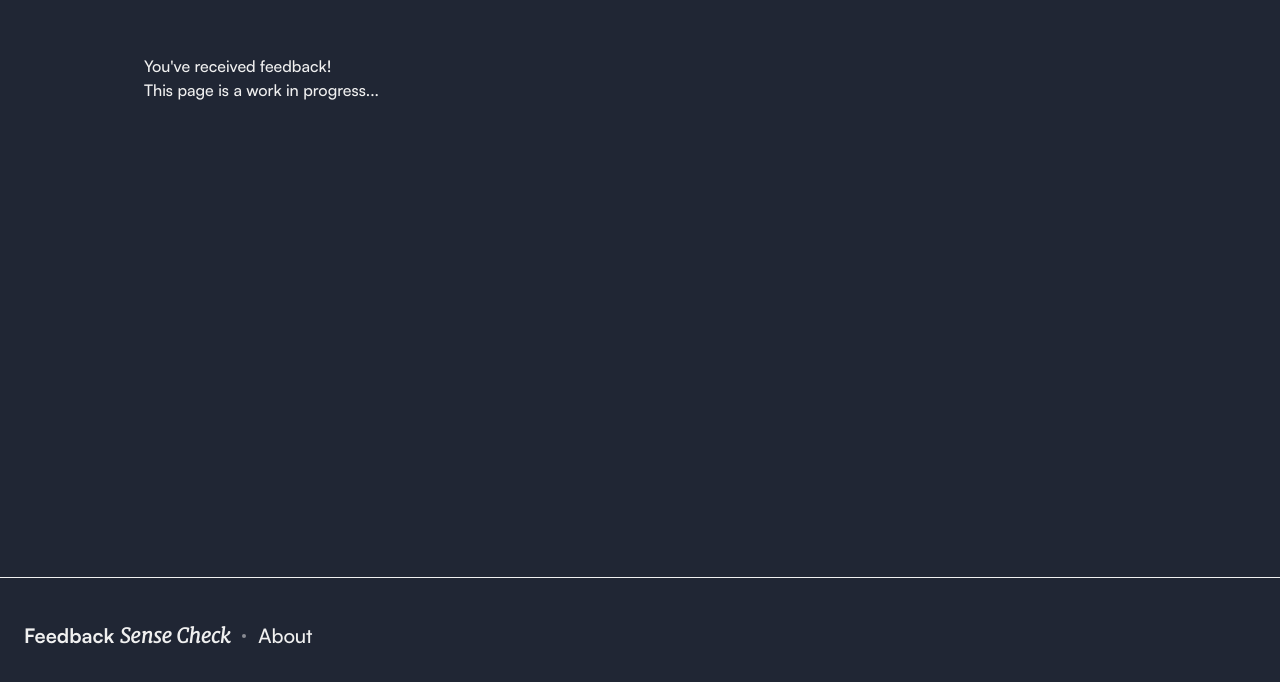
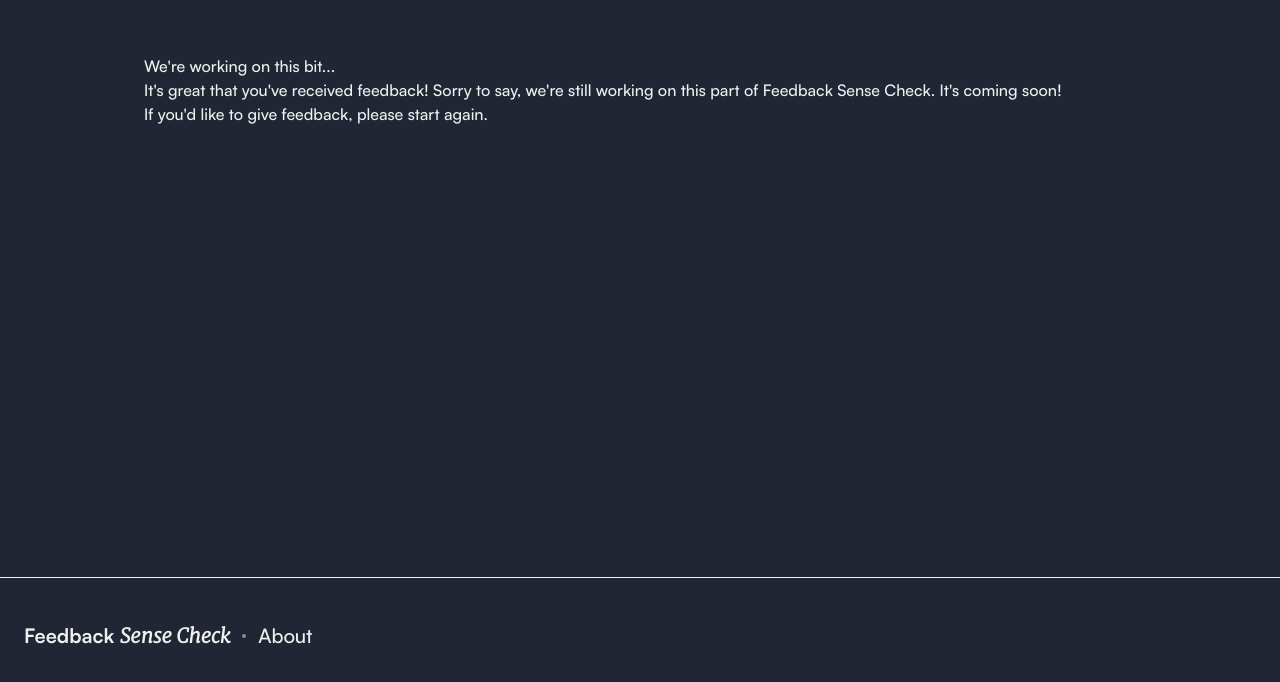
Before and after one commit to aaronconway7/feedback-sense-check, a SvelteKit app: page /received-feedback in a window 1280 px wide. Shown: the part 106-788 px from the top of the page. Built offline with nearby package versions, Linux system fonts and the light colour scheme.

Commit message:
Update +page.svelte
Received feedback page

```diff
--- a/src/routes/received-feedback/+page.svelte
+++ b/src/routes/received-feedback/+page.svelte
@@ -1,2 +1,3 @@
-<h2>You've received feedback!</h2>
-<p>This page is a work in progress...</p>
+<h2>We're working on this bit...</h2>
+<p>It's great that you've received feedback! Sorry to say, we're still working on this part of Feedback Sense Check. It's coming soon!</p>
+<p>If you'd like to give feedback, please start again.</p>
```
